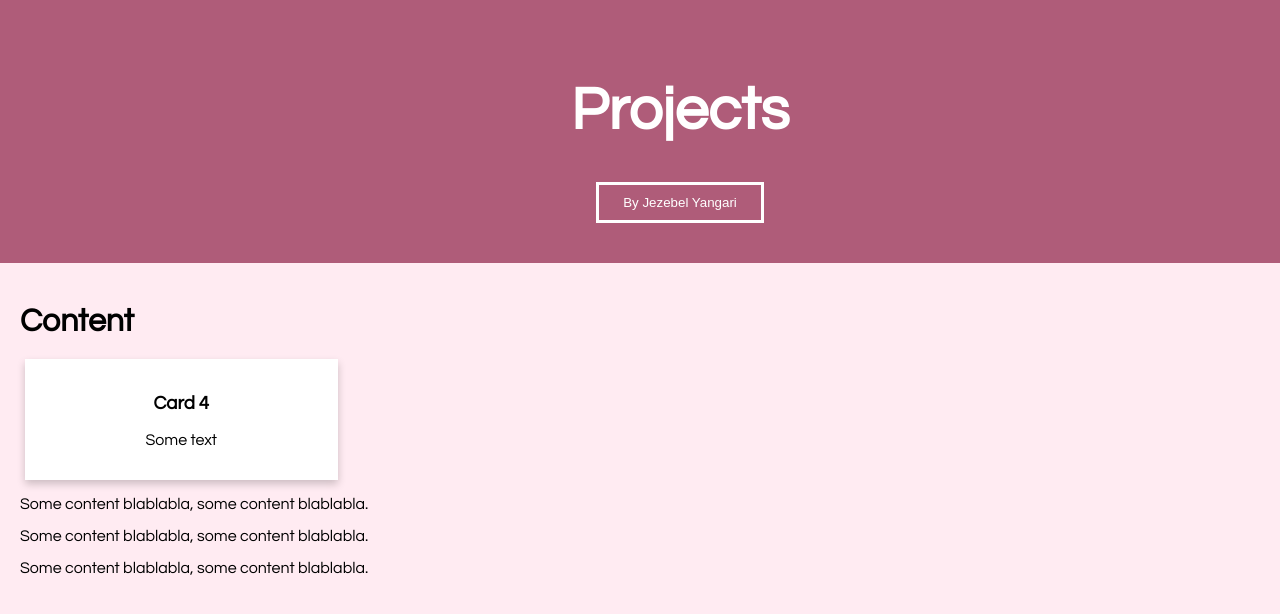
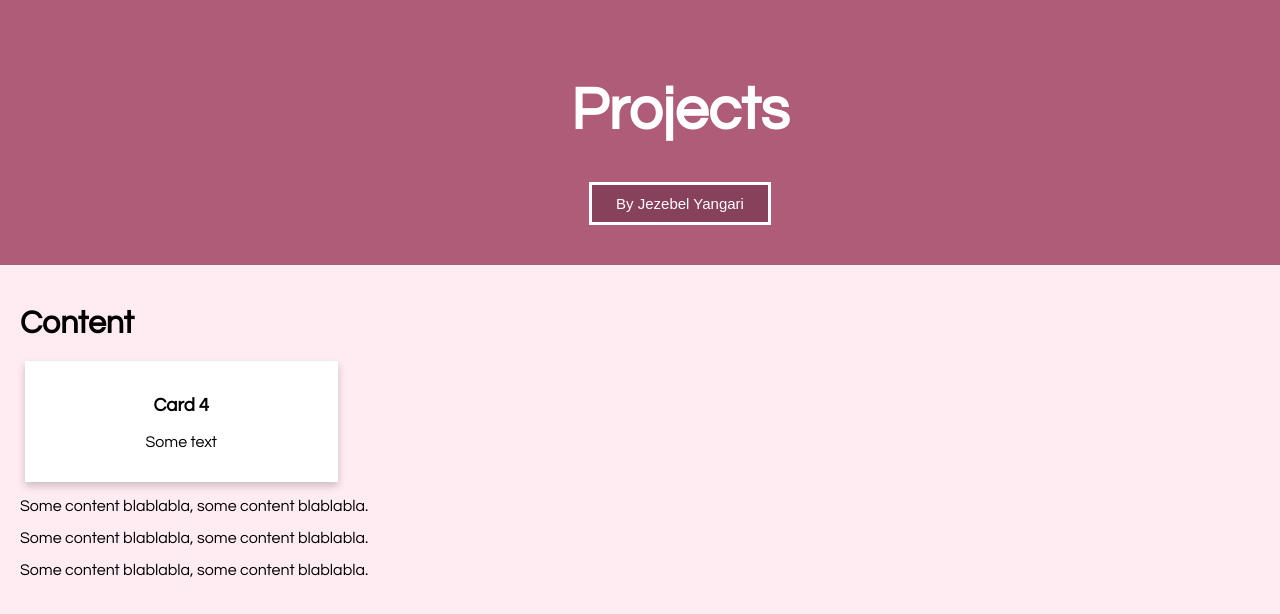
Before and after one commit to jezebelatucsd/my-website, a plain HTML site: page projects.html in a window 1280 px wide. Shown: the top 614 px of the page. Drawn offline with Linux system fonts and the light colour scheme.

Commit message:
more project stuffs

```diff
--- a/projects.html
+++ b/projects.html
@@ -20,6 +20,7 @@ body {
   background: rgb(175, 92, 121);
   color: white;
   font-size: 30px;
+  justify-content: center;
 }
 
 /* Page Content */
@@ -30,13 +31,13 @@ body {
 
 <div style="width: 100%" class="header">
   <h1>Projects</h1>
+    <div class="btn-group">
+      <button onclick="location.href='index.html'">
+      By Jezebel Yangari
+      </button>
+    </div>
+</div>
 
-  <div class="btn-group">
-    <button onclick="location.href='index.html'">
-      By Jezebel Yangari
-    </button>
-  </div>
-  </div>
 
 <div class="content">
   <h1>Content</h1>
--- a/style.css
+++ b/style.css
@@ -112,12 +112,14 @@ body{
   /* PROJECT PAGE HOME BUTTON */
 
   .btn-group button {
-    background-color: rgb(175, 92, 121); /* Green background */
+    background-color: rgb(136, 65, 91); /* Green background */
     border: 3px solid white; /* Green border */
     color: white; /* White text */
     padding: 10px 24px; /* Some padding */
     cursor: pointer; /* Pointer/hand icon */
     float: center; /* Float the buttons side by side */
+    font-size: 15px;
+
   }
 
   .btn-group button:not(:last-child) {
@@ -133,5 +135,5 @@ body{
 
   /* Add a background color on hover */
   .btn-group button:hover {
-    background-color: #af87aa;
+    background-color: #af879d;
   }
```
